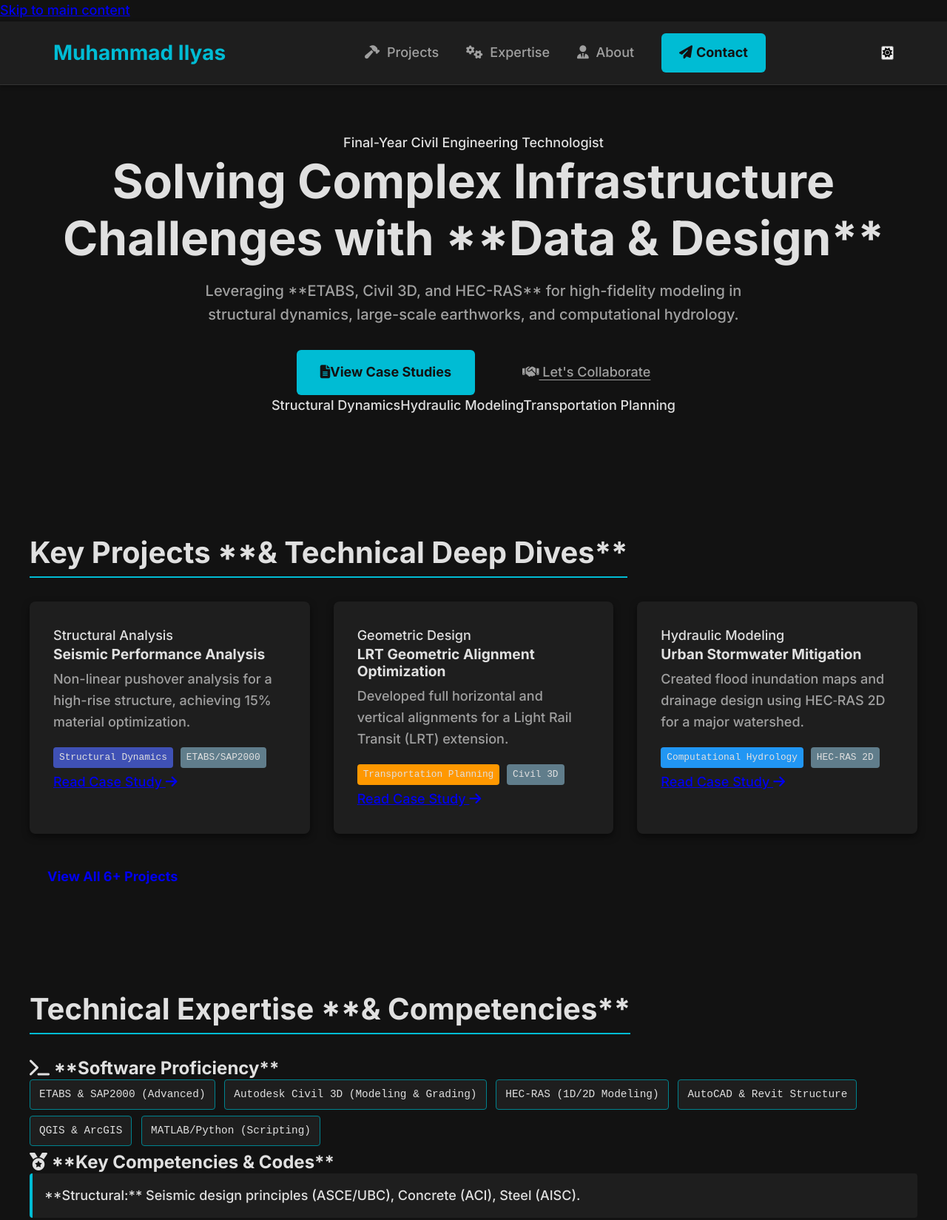
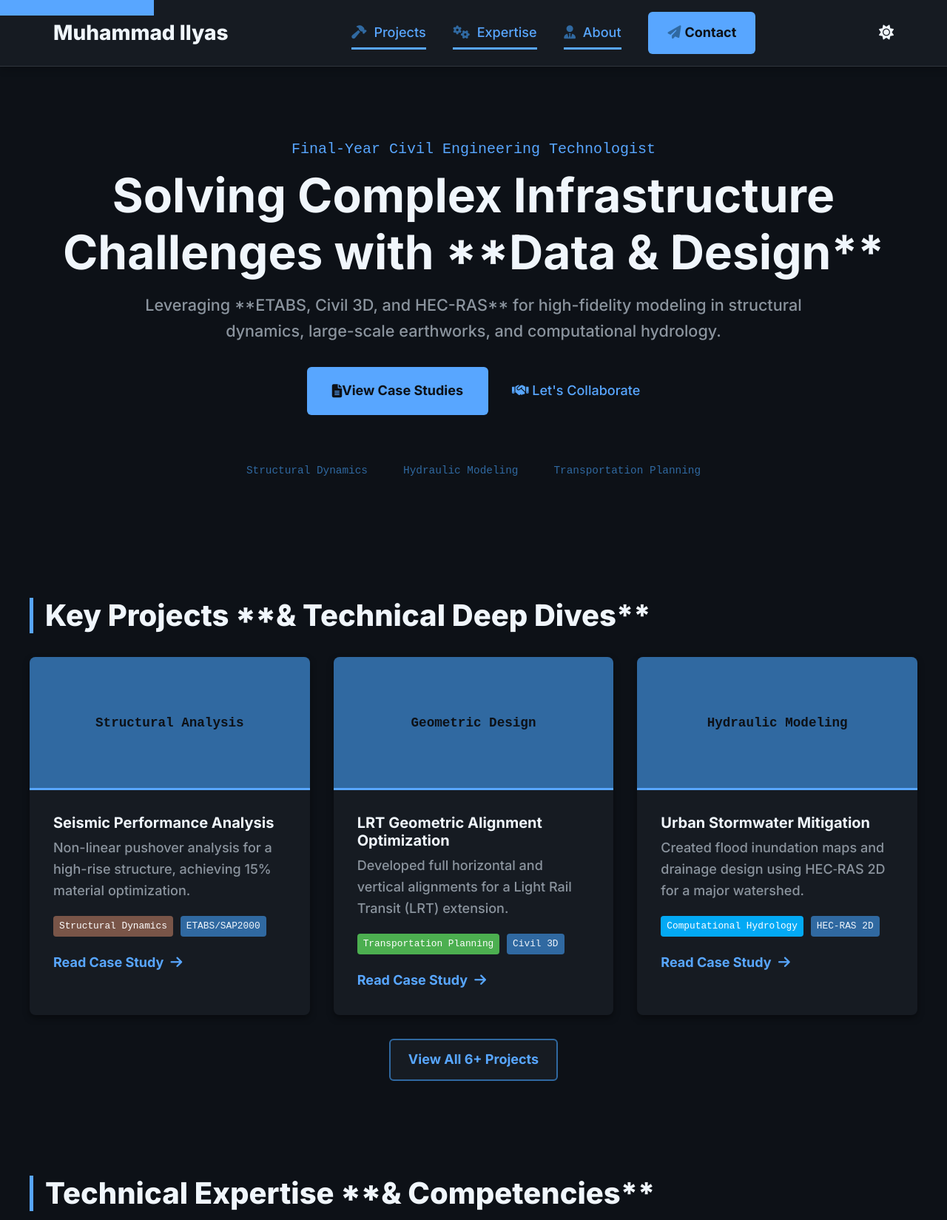
Before and after one commit to MuhammadIlyas1050/Muhammadilyas1050.github.io, a plain HTML site: page index.html in a window 1280 px wide. Shown: the top 1649 px of the page at 74% size. Drawn offline with Linux system fonts and the light colour scheme.

Commit message:
Update style.css

```diff
--- a/assets/css/style.css
+++ b/assets/css/style.css
@@ -1,22 +1,22 @@
 /*
  * ---------------------------------------
- * 1. Global Reset and Variables
+ * 1. Global Reset and Variables (Theming)
  * ---------------------------------------
  */
 :root {
     /* Colors (Dark Mode Aesthetic) */
-    --color-background: #121212;
-    --color-surface: #1e1e1e;
-    --color-text-primary: #e0e0e0;
-    --color-text-secondary: #a0a0a0;
-    --color-accent: #00bcd4; /* Cyan/Light Blue for Engineering feel */
-    --color-accent-dark: #00838f;
-    --color-border: #333333;
+    --color-background: #0d1117; /* GitHub Dark Blue/Black */
+    --color-surface: #161b22; /* Card/Header Surface */
+    --color-text-primary: #f0f6fc; /* Light text */
+    --color-text-secondary: #8b949e; /* Greyed out text */
+    --color-accent: #58a6ff; /* GitHub Blue for Highlight */
+    --color-accent-dark: #3069a1;
+    --color-border: #30363d;
 
     /* Typography */
     --font-primary: 'Inter', sans-serif;
     --font-mono: 'Roboto Mono', monospace;
-    --font-size-base: 1.125rem; /* Slightly larger base font */
+    --font-size-base: 1.125rem;
 
     /* Spacing */
     --space-sm: 0.5rem;
@@ -26,6 +26,17 @@
 
     /* Transitions */
     --transition-speed: 0.3s;
+}
+
+/* Light Mode Variables (Advanced Feature, controlled by JavaScript) */
+body.light-mode {
+    --color-background: #ffffff;
+    --color-surface: #f0f0f0;
+    --color-text-primary: #24292f;
+    --color-text-secondary: #656d76;
+    --color-accent: #0585f2;
+    --color-accent-dark: #0056b3;
+    --color-border: #d0d7de;
 }
 
 *, *::before, *::after {
@@ -45,10 +56,25 @@ body {
     background-color: var(--color-background);
     color: var(--color-text-primary);
     min-height: 100vh;
+    transition: background-color var(--transition-speed), color var(--transition-speed);
+}
+
+/* Skip Link for Accessibility */
+.skip-link {
+    position: absolute;
+    top: -40px;
+    left: 0;
+    background: var(--color-accent);
+    color: var(--color-background);
+    padding: var(--space-md);
+    z-index: 999;
+}
+.skip-link:focus {
+    top: 0;
 }
 
 /* * ---------------------------------------
- * 2. Layout & Utility Classes
+ * 2. Typography and Section Headers
  * ---------------------------------------
  */
 .container {
@@ -67,20 +93,21 @@ h1, h2, h3 {
     color: var(--color-text-primary);
 }
 
-h1 { font-size: 3.5rem; }
+h1 { font-size: 4rem; }
 h2 { font-size: 2.5rem; }
 h3 { font-size: 1.5rem; }
 
 .section-title {
     margin-bottom: var(--space-lg);
-    border-bottom: 2px solid var(--color-accent);
+    border-left: 5px solid var(--color-accent);
+    padding-left: var(--space-md);
     display: inline-block;
-    padding-bottom: var(--space-sm);
+    font-weight: 800;
 }
 
-/* Emphasize keywords in headers */
 .section-title strong, .main-headline strong {
     color: var(--color-accent);
+    font-weight: inherit;
 }
 
 /* * ---------------------------------------
@@ -94,7 +121,7 @@ h3 { font-size: 1.5rem; }
     position: sticky;
     top: 0;
     z-index: 100;
-    box-shadow: 0 2px 5px rgba(0, 0, 0, 0.3);
+    box-shadow: 0 4px 10px rgba(0, 0, 0, 0.2);
 }
 
 .nav-bar {
@@ -105,19 +132,9 @@ h3 { font-size: 1.5rem; }
 
 .logo {
     font-size: 1.75rem;
-    font-weight: 700;
-    color: var(--color-accent);
+    font-weight: 800;
+    color: var(--color-text-primary);
     text-decoration: none;
-    transition: color var(--transition-speed);
-}
-
-.badge {
-    font-size: 0.8rem;
-    font-weight: 400;
-    background-color: var(--color-accent-dark);
-    padding: 2px 6px;
-    border-radius: 4px;
-    margin-left: 5px;
 }
 
 nav a {
@@ -126,14 +143,40 @@ nav a {
     margin-left: var(--space-lg);
     padding: 0.5rem 0;
     transition: color var(--transition-speed);
+    position: relative;
 }
 
-nav a:hover {
+nav a:hover, nav a.active {
     color: var(--color-accent);
+}
+
+nav a:hover::after, nav a.active::after {
+    content: '';
+    position: absolute;
+    left: 0;
+    bottom: -5px;
+    width: 100%;
+    height: 3px;
+    background-color: var(--color-accent);
+    transform: scaleX(1);
 }
 
 nav a i {
     margin-right: 5px;
+    color: var(--color-accent-dark);
+}
+
+.theme-toggle-btn {
+    background: none;
+    border: none;
+    color: var(--color-text-primary);
+    font-size: 1.25rem;
+    cursor: pointer;
+    margin-left: var(--space-lg);
+    transition: color var(--transition-speed);
+}
+.theme-toggle-btn:hover {
+    color: var(--color-accent);
 }
 
 /* * ---------------------------------------
@@ -144,12 +187,12 @@ nav a i {
     display: inline-flex;
     align-items: center;
     padding: 0.75rem 1.5rem;
-    border: none;
+    border: 2px solid transparent;
     border-radius: 6px;
     cursor: pointer;
     text-decoration: none;
     font-weight: 700;
-    transition: background-color var(--transition-speed), transform var(--transition-speed);
+    transition: all var(--transition-speed);
 }
 
 .primary-btn {
@@ -158,7 +201,21 @@ nav a i {
 }
 
 .primary-btn:hover {
-    background-color: #00e5ff;
+    background-color: transparent;
+    color: var(--color-accent);
+    border-color: var(--color-accent);
+    transform: translateY(-2px);
+}
+
+.secondary-btn {
+    background-color: var(--color-surface);
+    color: var(--color-accent);
+    border-color: var(--color-accent-dark);
+}
+
+.secondary-btn:hover {
+    background-color: var(--color-accent-dark);
+    color: var(--color-text-primary);
     transform: translateY(-2px);
 }
 
@@ -168,14 +225,17 @@ nav a i {
 }
 
 .secondary-link {
-    color: var(--color-text-secondary);
-    text-decoration: underline;
-    text-underline-offset: 4px;
-    margin-left: var(--space-lg);
+    color: var(--color-accent);
+    text-decoration: none;
+    font-weight: 500;
 }
 
 .secondary-link:hover {
-    color: var(--color-accent);
+    text-decoration: underline;
+}
+
+.text-center {
+    text-align: center;
 }
 
 /* * ---------------------------------------
@@ -183,26 +243,26 @@ nav a i {
  * ---------------------------------------
  */
 .hero {
-    padding: var(--space-xl) 0 6rem 0;
+    padding: 6rem 0;
     text-align: center;
 }
 
-.sub-headline {
+.role-tag {
     font-size: 1.25rem;
     font-weight: 500;
     color: var(--color-accent);
     margin-bottom: var(--space-sm);
+    font-family: var(--font-mono);
 }
 
 .main-headline {
-    font-size: 4rem;
     margin-bottom: var(--space-md);
 }
 
 .hero-summary {
-    max-width: 800px;
+    max-width: 900px;
     margin: 0 auto var(--space-lg) auto;
-    font-size: 1.25rem;
+    font-size: 1.35rem;
     color: var(--color-text-secondary);
 }
 
@@ -214,13 +274,23 @@ nav a i {
     align-items: center;
 }
 
+.tool-ticker {
+    margin-top: var(--space-xl);
+    display: flex;
+    justify-content: center;
+    gap: 3rem;
+    font-family: var(--font-mono);
+    font-size: 0.9rem;
+    color: var(--color-accent-dark);
+}
+
 /* * ---------------------------------------
- * 6. Featured Projects (Grid Layout)
+ * 6. Featured Projects (CSS Grid)
  * ---------------------------------------
  */
 .project-grid {
     display: grid;
-    grid-template-columns: repeat(auto-fit, minmax(300px, 1fr));
+    grid-template-columns: repeat(auto-fit, minmax(320px, 1fr));
     gap: var(--space-lg);
 }
 
@@ -228,36 +298,43 @@ nav a i {
     background-color: var(--color-surface);
     border-radius: 8px;
     overflow: hidden;
-    padding: var(--space-lg);
-    box-shadow: 0 4px 10px rgba(0, 0, 0, 0.5);
+    box-shadow: 0 4px 10px rgba(0, 0, 0, 0.4);
     transition: transform var(--transition-speed), box-shadow var(--transition-speed);
 }
 
 .project-card:hover {
     transform: translateY(-5px);
-    box-shadow: 0 8px 15px rgba(0, 0, 0, 0.7);
+    box-shadow: 0 8px 20px var(--color-accent-dark);
 }
 
-.project-image-placeholder {
-    height: 200px;
+.project-media-placeholder {
+    height: 180px;
     background-color: var(--color-accent-dark);
     display: flex;
     align-items: center;
     justify-content: center;
-    margin: calc(0px - var(--space-lg)) calc(0px - var(--space-lg)) var(--space-lg) calc(0px - var(--space-lg));
     color: var(--color-background);
     font-family: var(--font-mono);
-    font-size: 0.9rem;
-    border-bottom: 2px solid var(--color-accent);
+    font-size: 1.1rem;
+    font-weight: 700;
+    border-bottom: 3px solid var(--color-accent);
+}
+
+.card-content {
+    padding: var(--space-lg);
 }
 
 .project-card h3 {
-    font-size: 1.2rem;
+    font-size: 1.25rem;
     margin-bottom: var(--space-sm);
 }
 
 .project-card p {
     color: var(--color-text-secondary);
+    margin-bottom: var(--space-md);
+}
+
+.project-tags {
     margin-bottom: var(--space-md);
 }
 
@@ -269,41 +346,60 @@ nav a i {
     border-radius: 4px;
     margin-right: 5px;
     margin-bottom: 5px;
+    font-weight: 500;
 }
 
-.tag-structural { background-color: #3f51b5; } /* Indigo */
-.tag-transportation { background-color: #ff9800; } /* Orange */
-.tag-water { background-color: #2196f3; } /* Blue */
-.tag-tool { background-color: #607d8b; } /* Blue Grey */
+.tag-structural { background-color: #795548; color: #fff; } /* Brown */
+.tag-transportation { background-color: #4caf50; color: #fff; } /* Green */
+.tag-water { background-color: #03a9f4; color: #fff; } /* Light Blue */
+.tag-tool { background-color: var(--color-accent-dark); color: var(--color-text-primary); }
+
+.read-more-link {
+    color: var(--color-accent);
+    text-decoration: none;
+    font-weight: 700;
+    transition: padding-left var(--transition-speed);
+}
+.read-more-link:hover {
+    padding-left: 5px;
+}
+.read-more-link i {
+    margin-left: 5px;
+}
 
 /* * ---------------------------------------
- * 7. Skills Section
+ * 7. Expertise Section (CSS Grid)
  * ---------------------------------------
  */
-.skills-grid {
+.expertise-grid {
     display: grid;
     grid-template-columns: repeat(auto-fit, minmax(400px, 1fr));
     gap: var(--space-xl);
+    background-color: var(--color-surface);
+    padding: var(--space-xl);
+    border-radius: 8px;
 }
 
-.skills-grid h3 {
+.skill-area h3 {
     margin-bottom: var(--space-md);
     color: var(--color-accent);
 }
 
 .software-tags {
     list-style: none;
+    display: flex;
+    flex-wrap: wrap;
+    gap: var(--space-sm);
 }
 
 .software-tags li {
-    display: inline-block;
     padding: 8px 12px;
-    margin: 0 var(--space-sm) var(--space-sm) 0;
-    background-color: var(--color-surface);
-    border: 1px solid var(--color-accent-dark);
+    background-color: var(--color-background);
+    border: 1px solid var(--color-border);
     border-radius: 4px;
     font-family: var(--font-mono);
     font-size: 0.9rem;
+    color: var(--color-text-primary);
 }
 
 .focus-list {
@@ -311,15 +407,18 @@ nav a i {
 }
 
 .focus-list li {
-    background-color: var(--color-surface);
     padding: var(--space-md);
     border-left: 4px solid var(--color-accent);
     margin-bottom: var(--space-md);
     border-radius: 4px;
+    background-color: var(--color-background);
+    border: 1px solid var(--color-border);
 }
 
 .focus-list li strong {
     color: var(--color-accent);
+    font-weight: 700;
+    margin-right: var(--space-sm);
 }
 
 
@@ -348,16 +447,43 @@ nav a i {
     font-family: var(--font-mono);
     font-size: 0.9rem;
     flex-shrink: 0;
+    text-align: center;
 }
 
 /* * ---------------------------------------
- * 9. Contact Section
+ * 9. Contact Section & Form
  * ---------------------------------------
  */
 .contact-pitch {
     font-size: 1.25rem;
-    color: var(--color-accent);
+    color: var(--color-text-secondary);
     margin-bottom: var(--space-lg);
+}
+
+.contact-form {
+    display: grid;
+    gap: var(--space-md);
+    max-width: 600px;
+    margin-bottom: var(--space-xl);
+}
+
+.contact-form input, .contact-form textarea {
+    padding: var(--space-md);
+    border: 1px solid var(--color-border);
+    border-radius: 4px;
+    background-color: var(--color-background);
+    color: var(--color-text-primary);
+    font-size: 1rem;
+    transition: border-color var(--transition-speed);
+}
+
+.contact-form input:focus, .contact-form textarea:focus {
+    border-color: var(--color-accent);
+    outline: none;
+}
+
+.submit-btn {
+    width: 100%;
 }
 
 .contact-links {
@@ -379,7 +505,7 @@ nav a i {
 
 .contact-item i {
     margin-right: 8px;
-    color: var(--color-accent-dark);
+    color: var(--color-accent);
 }
 
 /* * ---------------------------------------
@@ -400,68 +526,33 @@ nav a i {
     align-items: center;
 }
 
-.footer-content a {
-    color: var(--color-accent);
-}
-
 .credit {
     font-family: var(--font-mono);
 }
 
 /* * ---------------------------------------
- * 11. Responsiveness (for Mobile)
+ * 11. Responsiveness
  * ---------------------------------------
  */
+@media (max-width: 992px) {
+    h1 { font-size: 3rem; }
+    .nav-bar nav { display: none; /* Hide navigation on smaller screens for simplicity */ }
+    .nav-bar { justify-content: space-around; }
+    .theme-toggle-btn { margin: 0; }
+    .expertise-grid { padding: var(--space-lg); }
+    .about-content { grid-template-columns: 1fr; text-align: center; }
+    .profile-photo-placeholder { margin: 0 auto var(--space-md) auto; }
+}
+
 @media (max-width: 768px) {
-    .container {
-        padding: 0 var(--space-md);
-    }
-
-    h1 { font-size: 2.5rem; }
+    .container { padding: 0 var(--space-md); }
+    h1 { font-size: 2.25rem; }
     h2 { font-size: 2rem; }
-
-    .nav-bar {
-        flex-direction: column;
-        text-align: center;
-    }
-
-    .nav-bar nav {
-        margin-top: var(--space-md);
-    }
-
-    nav a {
-        margin: 0 var(--space-sm);
-    }
-
-    .hero {
-        padding: var(--space-xl) 0 4rem 0;
-    }
-
-    .hero-cta {
-        flex-direction: column;
-        gap: var(--space-md);
-    }
-
-    .secondary-link {
-        margin-left: 0;
-    }
-
-    .skills-grid {
-        grid-template-columns: 1fr;
-    }
-
-    .about-content {
-        grid-template-columns: 1fr;
-        text-align: center;
-    }
-
-    .profile-photo-placeholder {
-        margin: 0 auto;
-    }
-
-    .footer-content {
-        flex-direction: column;
-        gap: var(--space-sm);
-        text-align: center;
-    }
+    .hero-summary { font-size: 1rem; }
+    .hero-cta { flex-direction: column; gap: var(--space-md); }
+    .secondary-link { margin-left: 0; }
+    .expertise-grid { grid-template-columns: 1fr; gap: var(--space-lg); }
+    .footer-content { flex-direction: column; gap: var(--space-sm); text-align: center; }
+    .tool-ticker { flex-direction: column; gap: 0.5rem; }
+    .featured { padding: 2rem 0; }
 }
```
